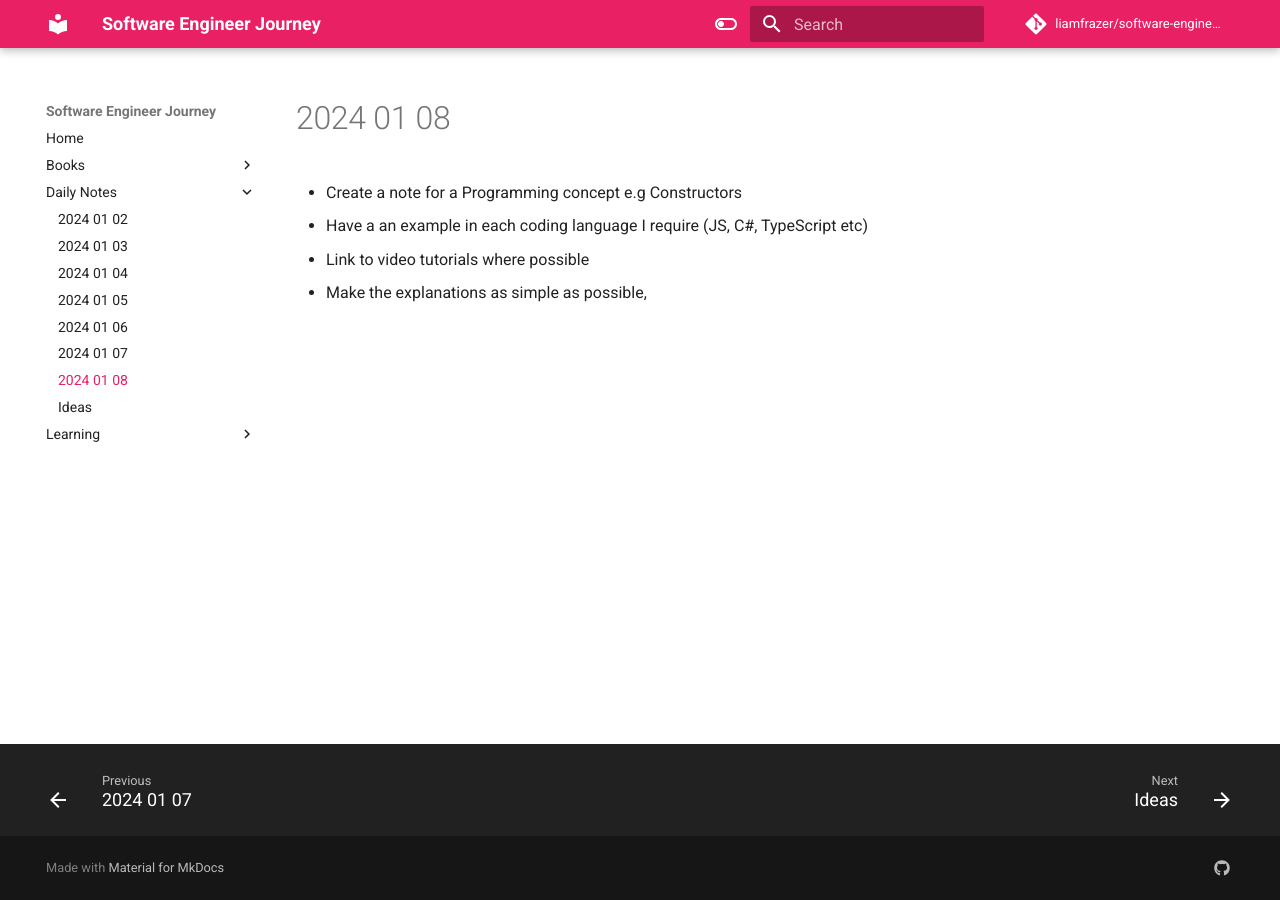
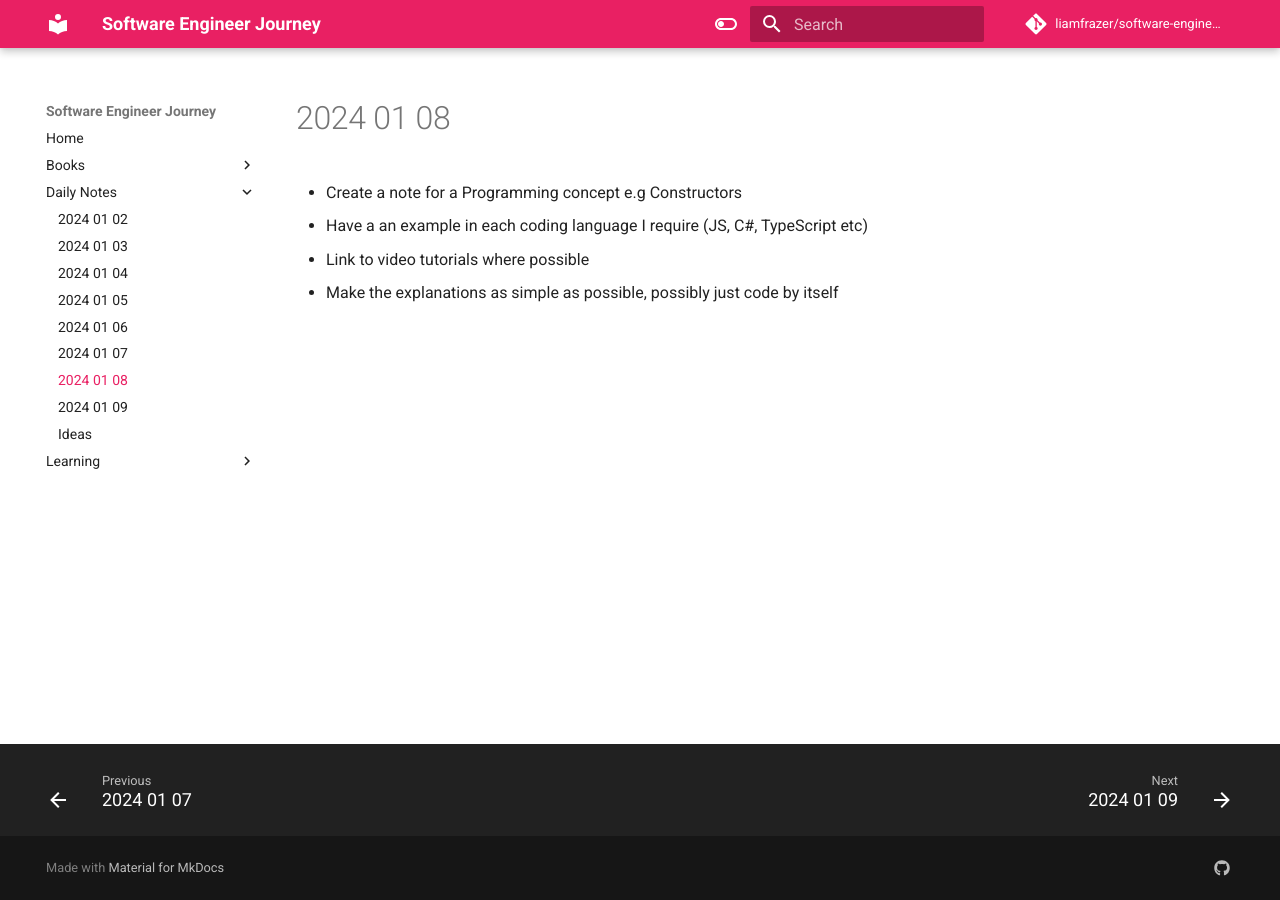
Before and after one commit to liamfrazer/software-engineer-journey, an MkDocs documentation site: the page built from docs/Daily Notes/2024-01-08.md, in a window 1280 px wide. Built offline with MkDocs 1.6.1 and Material for MkDocs 9.7.7, drawn with Linux system fonts in a browser that asks for light colours; comment, search, counter and statistics services are not loaded.

Commit message:
vault backup: 2024-01-09 17:23:17

```diff
--- a/docs/Daily Notes/2024-01-08.md
+++ b/docs/Daily Notes/2024-01-08.md
@@ -1,4 +1,4 @@
  * Create a note for a Programming concept e.g Constructors
  * Have a an example in each coding language I require (JS, C#, TypeScript etc)
  * Link to video tutorials where possible
- * Make the explanations as simple as possible,
+ * Make the explanations as simple as possible, possibly just code by itself
```
Also changed, not shown: docs/Daily Notes/2024-01-09.md (added).
